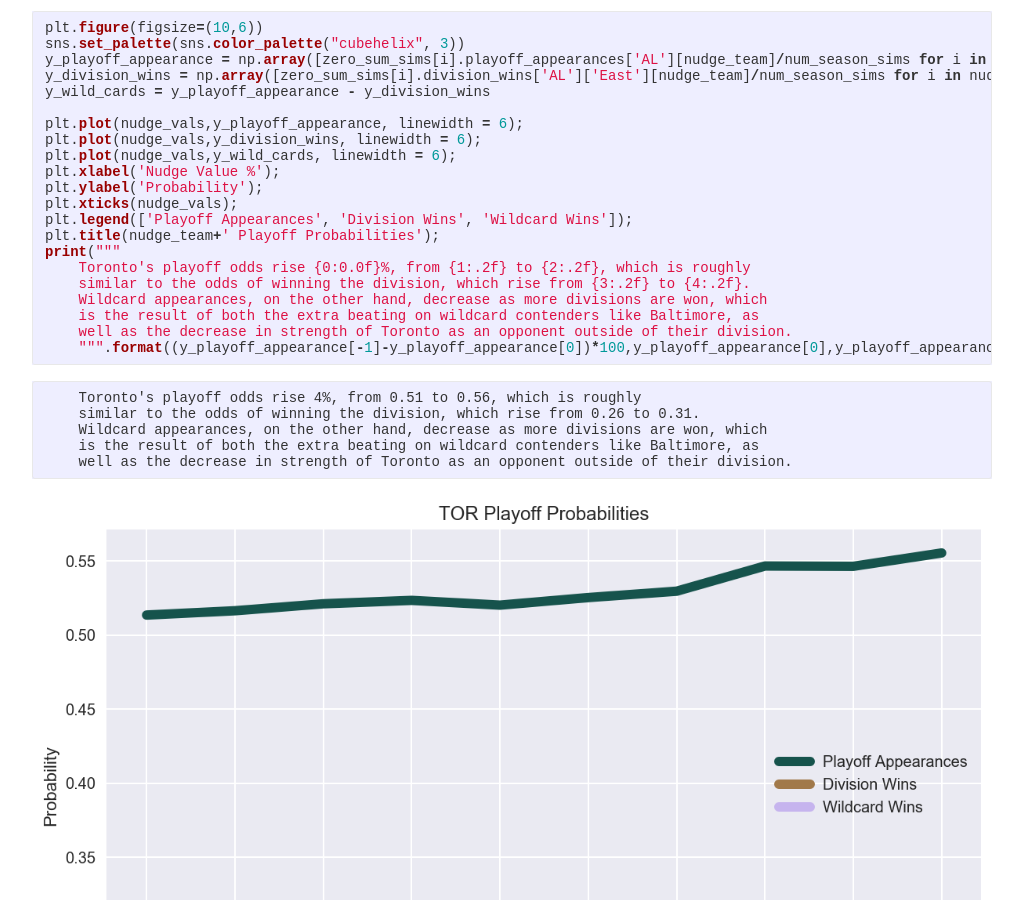
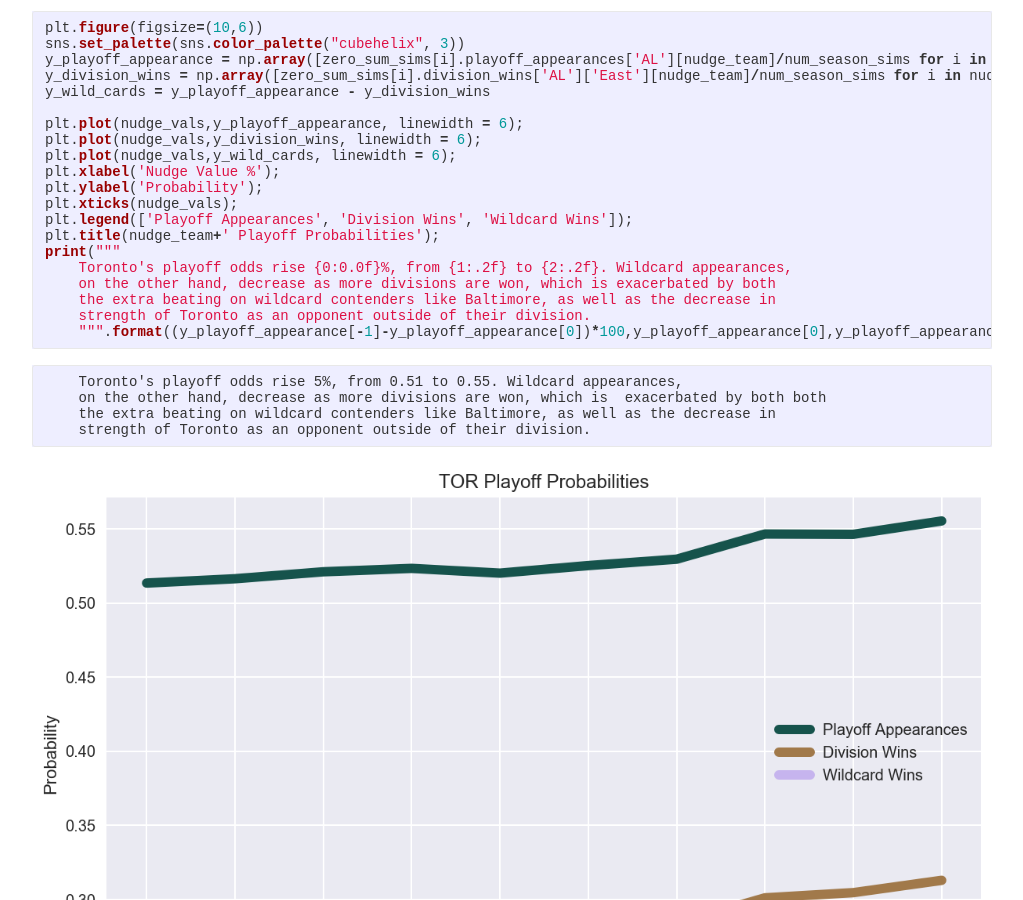
Before and after one commit to wrapgenius/wrapgenius.github.io, a Jekyll site: the page built from _posts/2019-09-02-Exploring-Matchup_Value.md, in a window 1280 px wide and 900 px high, scrolled down 13898 px. Shown: the whole window, without its empty margins (128-1151 px from the left). Built offline with Jekyll 4.4.1, drawn with Linux system fonts in a browser that asks for light colours; nearby versions of some CDN libraries; some web fonts are replaced.

Commit message:
update text

````diff
--- a/_posts/2019-09-02-Exploring-Matchup_Value.md
+++ b/_posts/2019-09-02-Exploring-Matchup_Value.md
@@ -1084,22 +1084,17 @@ plt.xticks(nudge_vals);
 plt.legend(['Playoff Appearances', 'Division Wins', 'Wildcard Wins']);
 plt.title(nudge_team+' Playoff Probabilities');
 print("""
-    Toronto's playoff odds rise {0:0.0f}%, from {1:.2f} to {2:.2f}, which is roughly
-    similar to the odds of winning the division, which rise from {3:.2f} to {4:.2f}.
-    Wildcard appearances, on the other hand, decrease as more divisions are won, which
-    is the result of both the extra beating on wildcard contenders like Baltimore, as
-    well as the decrease in strength of Toronto as an opponent outside of their division.
-    """.format((y_playoff_appearance[-1]-y_playoff_appearance[0])*100,y_playoff_appearance[0],y_playoff_appearance[-1],y_division_wins[0],y_division_wins[-1]))
+    Toronto's playoff odds rise {0:0.0f}%, from {1:.2f} to {2:.2f}. Wildcard appearances,
+    on the other hand, decrease as more divisions are won, which is exacerbated by both
+    the extra beating on wildcard contenders like Baltimore, as well as the decrease in
+    strength of Toronto as an opponent outside of their division.
+    """.format((y_playoff_appearance[-1]-y_playoff_appearance[0])*100,y_playoff_appearance[0],y_playoff_appearance[-1]))
 ```
 
-
-        Toronto's playoff odds rise 4%, from 0.51 to 0.56, which is roughly
-        similar to the odds of winning the division, which rise from 0.26 to 0.31.
-        Wildcard appearances, on the other hand, decrease as more divisions are won, which
-        is the result of both the extra beating on wildcard contenders like Baltimore, as
-        well as the decrease in strength of Toronto as an opponent outside of their division.
-
-
+        Toronto's playoff odds rise 5%, from 0.51 to 0.55. Wildcard appearances,
+        on the other hand, decrease as more divisions are won, which is  exacerbated by both both
+        the extra beating on wildcard contenders like Baltimore, as well as the decrease in
+        strength of Toronto as an opponent outside of their division.
 
 
 ![png](/assets/images/estimating_matchup_value_final_files/estimating_matchup_value_final_36_1.png)
````
